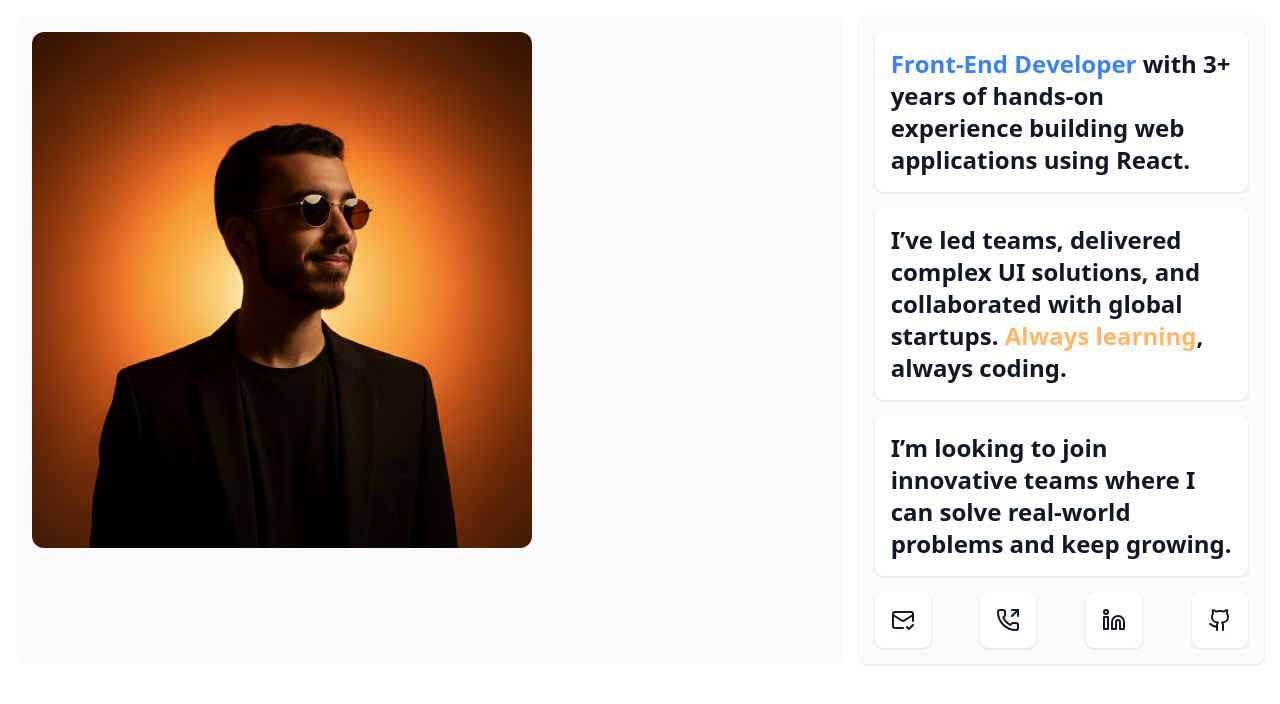
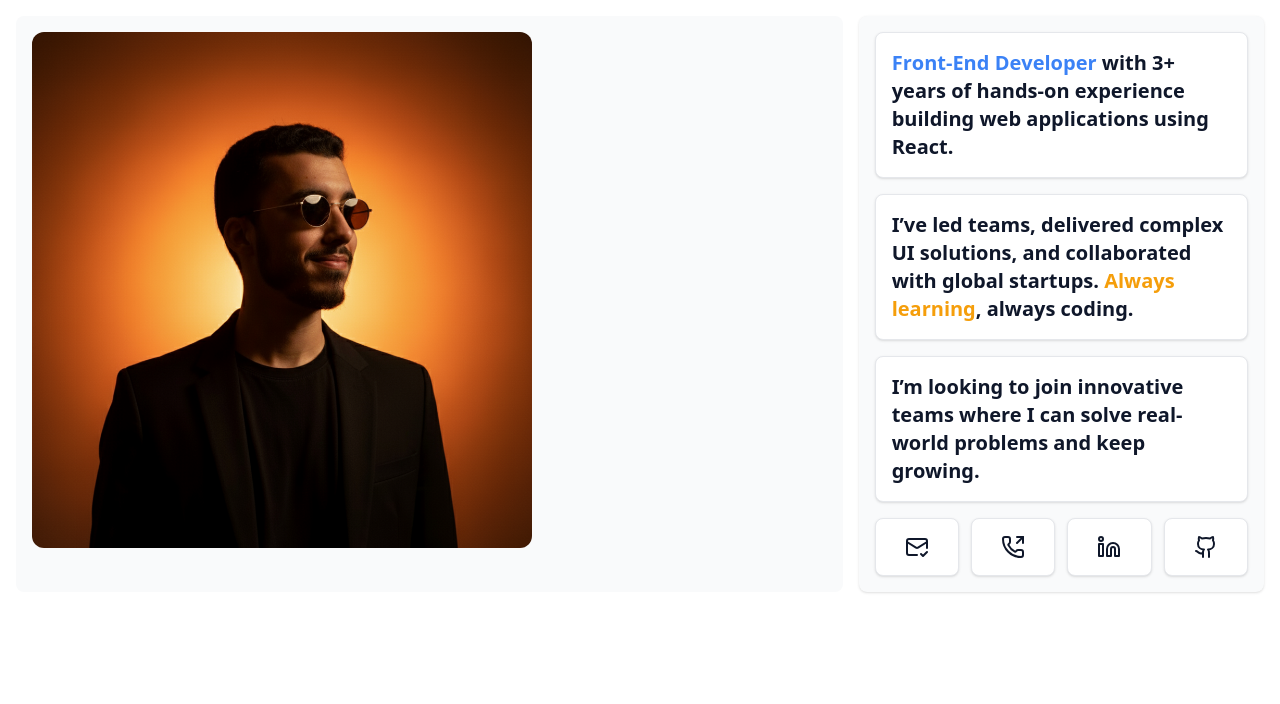
Before and after one commit to yousefjoe1/Portfolio-Nextjs, a Next.js app: page / in a window 1280 px wide. Shown: the top 704 px of the page. Built offline with nearby package versions, Linux system fonts and the light colour scheme.

Commit message:
feat: Add global styling with custom theme variables for light/dark mode and implement initial HeroSection component with GSAP text animations. update css colors in globcss

```diff
--- a/src/app/components/Hero/HeroSection.tsx
+++ b/src/app/components/Hero/HeroSection.tsx
@@ -34,35 +34,54 @@ const HeroSection = () => {
 
     return (
         <div className='grid lg:grid-cols-3 p-4 gap-4'>
-            <div className='p-4 rounded-lg lg:col-span-2 md:col-span-2 bg-secondary'>
-                <Image src="/images/youssef.png" className='rounded-xl' alt="Hero" width={500} height={600} />
+            {/* Left Column - Hero Image */}
+            <div className='p-4 rounded-lg lg:col-span-2 md:col-span-2 bg-brand-secondary'>
+                <Image
+                    src="/images/youssef.png"
+                    className='rounded-xl'
+                    alt="Hero"
+                    width={500}
+                    height={600}
+                />
             </div>
 
-            <div className='bg-secondary p-4 rounded-lg shadow-sm shadow-secondary flex flex-col gap-4 w-full'>
-                <div ref={containerRef} className='bg-primary p-4 rounded-lg flex items-center justify-between shadow-sm'>
-                    <h2 className='text-2xl font-bold split'>
-                        <span className='text-brand'> Front-End Developer </span>
+            {/* Right Column - Info Cards */}
+            <div className='bg-brand-secondary p-4 rounded-lg shadow-sm flex flex-col justify-between gap-4'>
+
+                {/* Experience Card */}
+                <div ref={containerRef} className='bg-brand-bg p-4 rounded-lg flex items-center justify-between shadow-sm border border-brand-border'>
+                    <h2 className='text-xl font-bold split'>
+                        <span className='text-brand-primary'> Front-End Developer </span>
                         with 3+ years of hands-on experience building web applications using React.
                     </h2>
                 </div>
 
-                <div className='bg-primary p-4 rounded-lg flex items-center justify-between shadow-sm'>
-                    <h2 className='text-2xl font-bold split'>
-                        I’ve led teams, delivered complex UI solutions, and collaborated with global startups. <span className='text-orange-300'>Always learning</span>, always coding.
+                {/* Philosophy Card */}
+                <div className='bg-brand-bg p-4 rounded-lg flex items-center justify-between shadow-sm border border-brand-border'>
+                    <h2 className='text-xl font-bold split'>
+                        I’ve led teams, delivered complex UI solutions, and collaborated with global startups.
+                        <span className='text-brand-warning'> Always learning</span>, always coding.
                     </h2>
                 </div>
 
-                <div className='bg-primary p-4 rounded-lg flex items-center justify-between shadow-sm'>
-                    <h2 className='text-2xl font-bold split'>
+                {/* Goal Card */}
+                <div className='bg-brand-bg p-4 rounded-lg flex items-center justify-between shadow-sm border border-brand-border'>
+                    <h2 className='text-xl font-bold split'>
                         I’m looking to join innovative teams where I can solve real-world problems and keep growing.
                     </h2>
                 </div>
 
+                {/* Social Links Row */}
                 <div className="flex items-center gap-3 justify-between">
                     {myInfo.map((info, id) => (
-                        <a key={id} target='_blank' href={info.link}
-                            className='bg-primary hover:bg-brand hover:scale-110 transition ease-in-out hover:bg-white hover:text-primary p-4 rounded-lg flex items-center justify-center shadow-sm'>
-                            <h2 className='text-2xl font-bold'>{info.icons}</h2>
+                        <a
+                            key={id}
+                            target='_blank'
+                            href={info.link}
+                            rel="noopener noreferrer"
+                            className='bg-brand-bg hover:bg-brand-secondary hover:text-white hover:scale-110 transition-all duration-300 p-4 rounded-lg flex items-center justify-center shadow-sm border border-brand-border w-full'
+                        >
+                            <span className='text-2xl font-bold'>{info.icons}</span>
                         </a>
                     ))}
                 </div>
--- a/src/app/globals.css
+++ b/src/app/globals.css
@@ -1,72 +1,52 @@
 @import "tailwindcss";
 
-
-:root {
-  /* Light Mode Colors */
-  --primary: 59 130 246;
-  /* #3B82F6 - blue */
-  --secondary: 16 185 129;
-  /* #10B981 - emerald */
-  --accent: 245 158 11;
-  /* #F59E0B - amber */
-
-  /* Background Colors */
-  --bg-primary: 255 255 255;
-  --bg-secondary: 249 250 251;
-  --bg-tertiary: 243 244 246;
+@theme {
+  /* Surface / Background Colors */
+  --color-brand-bg: #ffffff;
+  --color-brand-secondary: #f9fafb;
+  --color-brand-tertiary: #f3f4f6;
 
   /* Text Colors */
-  --text-primary: 17 24 39;
-  --text-secondary: 75 85 99;
-  --text-muted: 107 114 128;
+  --color-brand-text: #0f172a;
+  --color-brand-text-secondary: #4b5563;
+  --color-brand-text-muted: #6b7280;
 
   /* Border Colors */
-  --border-primary: 229 231 235;
-  --border-secondary: 209 213 219;
+  --color-brand-border: #e5e7eb;
+  --color-brand-border-secondary: #d1d5db;
 
-  /* State Colors */
-  --success: 16 185 129;
-  --warning: 245 158 11;
-  --error: 239 68 68;
+  /* Action / Status Colors */
+  --color-brand-primary: #3b82f6;
+  --color-brand-success: #22c55d;
+  --color-brand-warning: #f59e0b;
+  --color-brand-error: #ef4444;
 }
 
-.dark {
-  /* Dark Mode Colors - نفس الـ variables لكن بقيم مختلفة */
-  --primary: 96 165 250;
-  /* #60A5FA - blue-400 */
-  --secondary: 52 211 153;
-  /* #34D399 - emerald-400 */
-  --accent: 251 191 36;
-  /* #FBBF24 - amber-400 */
+:root.dark {
+  --color-brand-bg: #111827;
+  --color-brand-secondary: #1f2937;
+  --color-brand-tertiary: #374151;
 
-  /* Background Colors */
-  --bg-primary: 17 24 39;
-  /* #111827 - gray-900 */
-  --bg-secondary: 31 41 55;
-  /* #1F2937 - gray-800 */
-  --bg-tertiary: 55 65 81;
-  /* #374151 - gray-700 */
+  --color-brand-text: #f9fafb;
+  --color-brand-text-secondary: #e5e7eb;
+  --color-brand-text-muted: #9ca3af;
 
-  /* Text Colors */
-  --text-primary: 249 250 251;
-  --text-secondary: 229 231 235;
-  --text-muted: 156 163 175;
+  --color-brand-border: #374151;
+  --color-brand-border-secondary: #4b5563;
 
-  /* Border Colors */
-  --border-primary: 55 65 81;
-  --border-secondary: 75 85 99;
-
-  /* State Colors */
-  --success: 52 211 153;
-  --warning: 251 191 36;
-  --error: 248 113 113;
+  --color-brand-primary: #60a5fa;
+  --color-brand-success: #34d399;
+  --color-brand-warning: #fbbf24;
+  --color-brand-error: #f87171;
 }
 
-/* Base Styles */
-body {
-  background-color: rgb(var(--bg-primary));
-  color: rgb(var(--text-primary));
-  transition: background-color 0.3s ease, color 0.3s ease;
+/* Base styles using the new variables */
+@layer base {
+  body {
+    background-color: var(--color-brand-bg);
+    color: var(--color-brand-text);
+    @apply transition-colors duration-300;
+  }
 }
 
 button {
```
